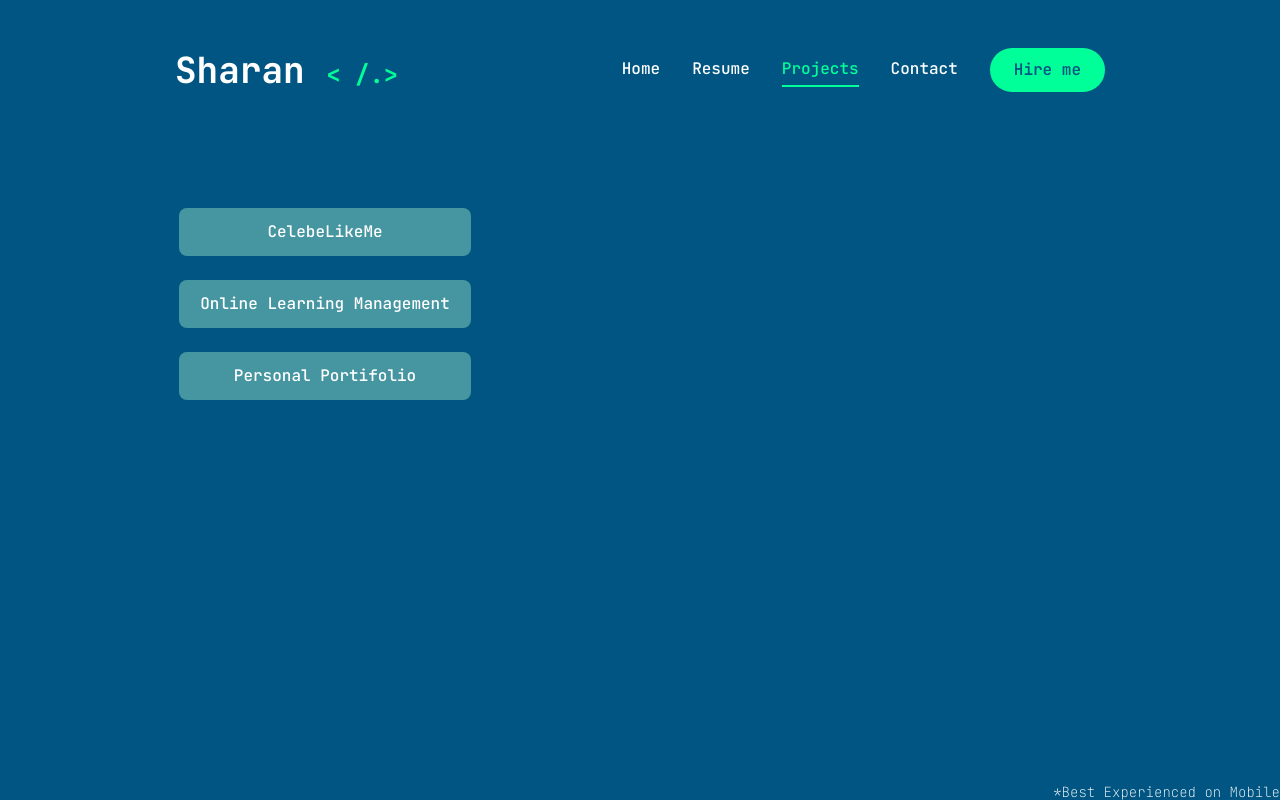
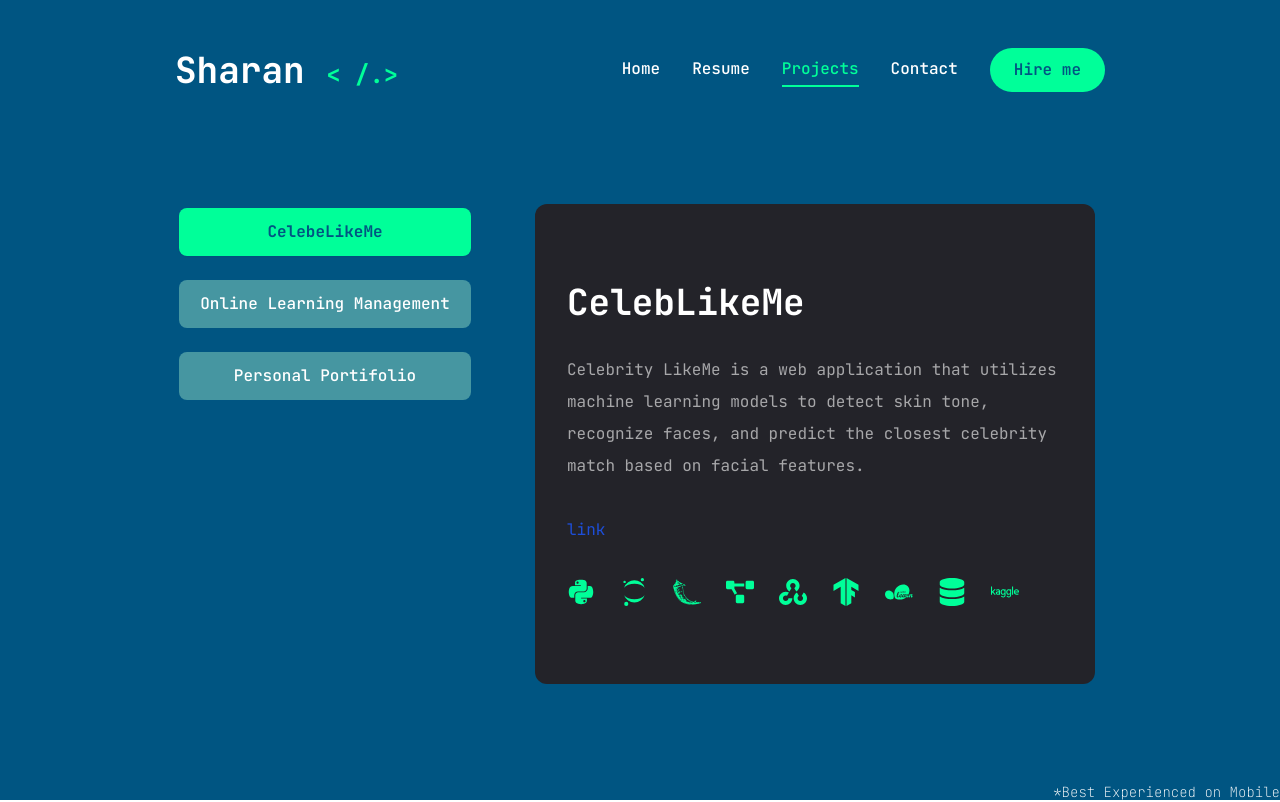
Before and after one commit to sharanreddy799/saisharankaram.github.io, a Next.js app: page /projects in a window 1280 px wide. Built offline with nearby package versions, Linux system fonts and the light colour scheme.

Commit message:
Added defualt page and updated the icon setups

```diff
--- a/app/projects/page.jsx
+++ b/app/projects/page.jsx
@@ -74,7 +74,7 @@ const projects = [
   {
     nums: "03",
     category: "Personal Portifolio",
-    title: "Sharan.io",
+    title: "SaiSharanKaram.io",
     link: "https://github.com/sharanreddy799/saisharankaram.github.io",
     description:
       "A personal portifolio page, built from scratch using NextJs and hosted on Vercel. It was my first front end project which was ",
@@ -117,7 +117,7 @@ const Projects = () => {
     >
       <div className="container mx-auto">
         <Tabs
-          defaultValue="experience"
+          defaultValue="01"
           className="flex flex-col xl:flex-row gap-[60px]"
         >
           <TabsList className="flex flex-col w-full max-w-[300px] mx-auto xl:mx-0 gap-6">
@@ -140,11 +140,11 @@ const Projects = () => {
                   link
                 </Link>
 
-                <ul className="xl:flex flex-row grid grid-cols-4 gap-[20px] xl:none">
+                <ul className=" grid grid-cols-5 gap-[25px] pb-100px  xl:flex flex-row">
                   {project.stack.map((tech, index) => {
                     return (
                       <li className="" key={index}>
-                        <div className="text-[28px]">
+                        <div className="text-[28px] text-accent">
                           {techIcons[tech] || tech}
                         </div>
                       </li>
```
